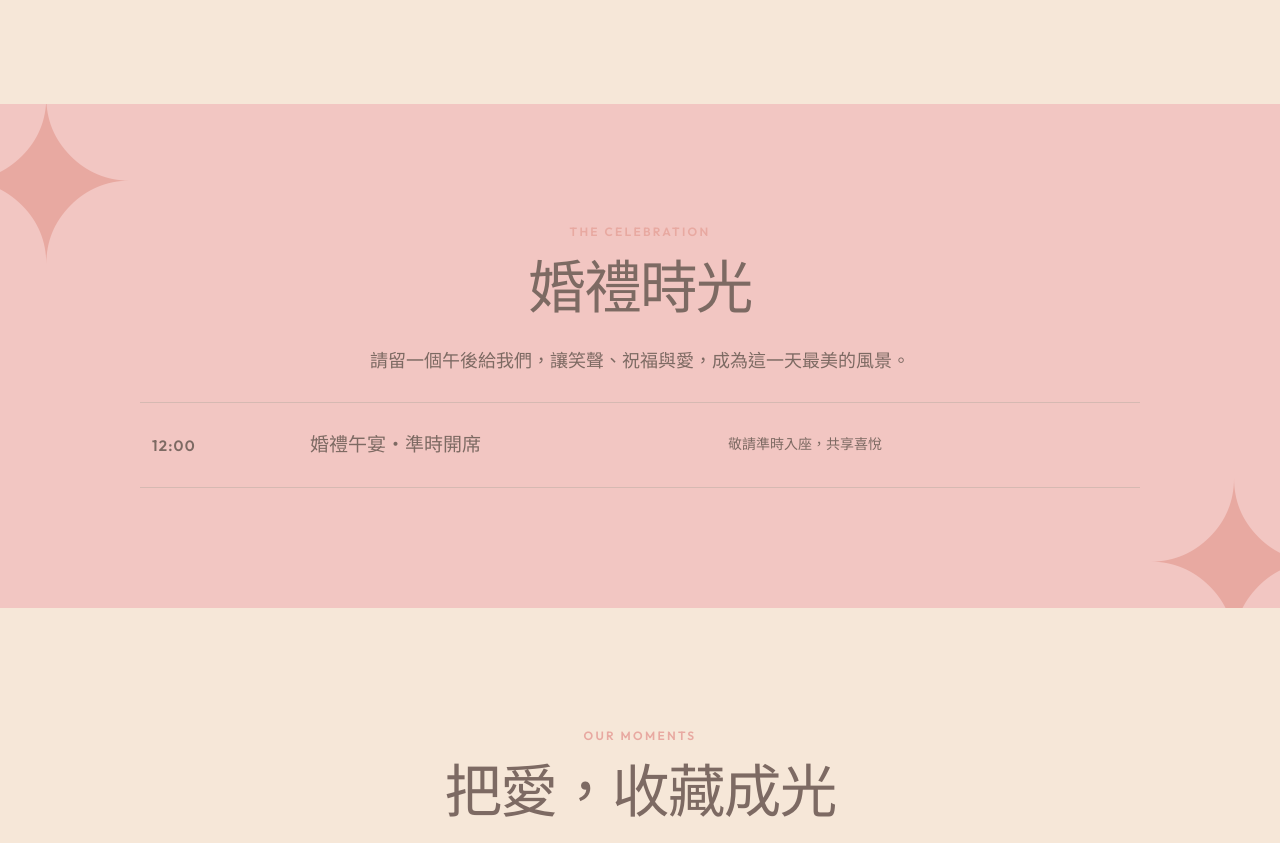
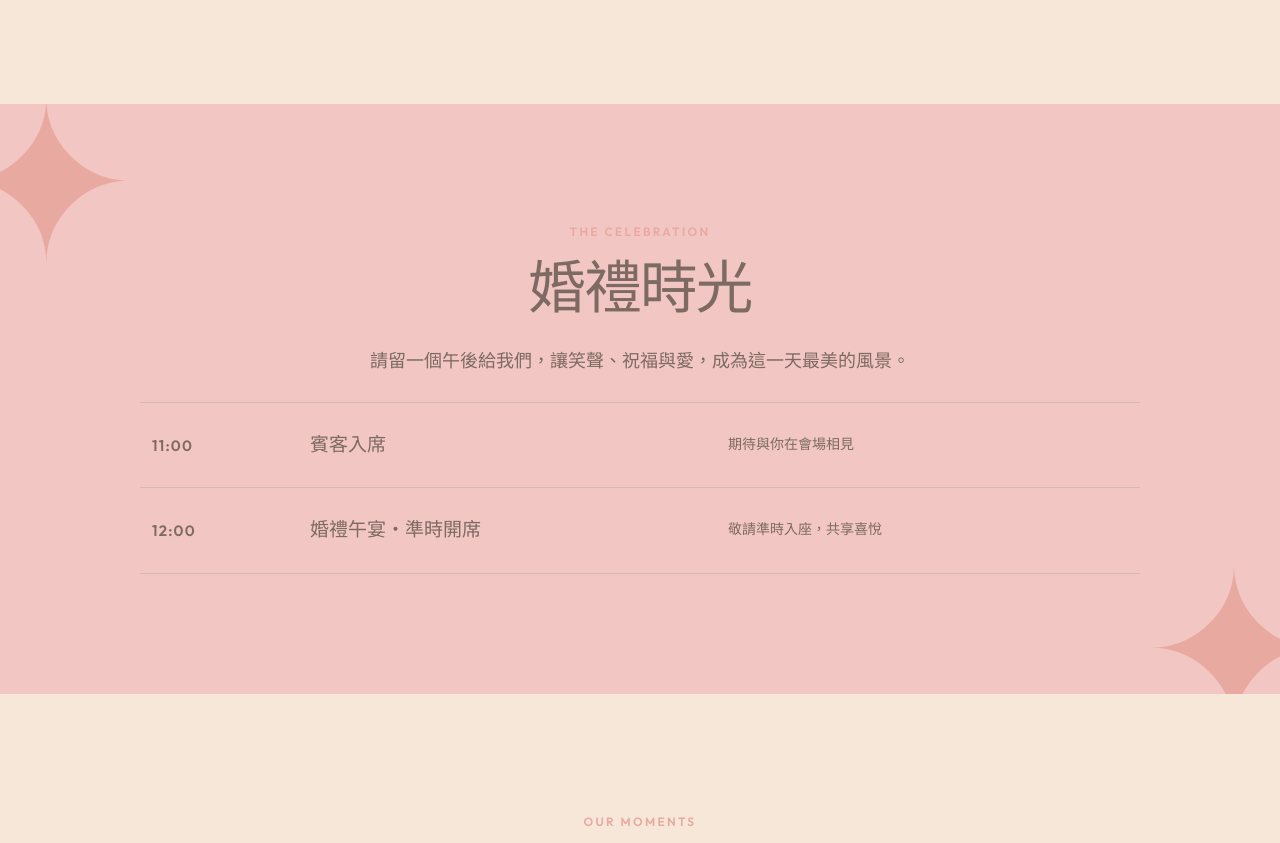
Before and after one commit to kuanlunyu/wedding-2027, a plain HTML site: page index.html in a window 1280 px wide. Shown: the part 1496-2339 px from the top of the page. Drawn offline with Linux system fonts and the light colour scheme.

Commit message:
Add files via upload

```diff
--- a/index.html
+++ b/index.html
@@ -57,7 +57,7 @@
     <main>
       <section class="hero" id="home"><div class="hero-content"><div class="eyebrow">We are getting married</div><h1>我們 <span>結婚了</span></h1><div class="date"><i></i><span>2027 . 02 . 20 · Saturday</span><i></i></div></div><a class="scroll" href="#story">向下探索</a></section>
       <section><div class="intro"><div class="intro-photo" aria-label="新人婚紗照"></div><div><div class="kicker">A note from us</div><h2>邀你，一起見證<br>我們的這一天</h2><p>在平凡而珍貴的日子裡，我們決定攜手走進人生的新篇章。真心期待與最親愛的你們相聚，分享這份喜悅與溫柔。</p><div class="signature">With love</div></div></div></section>
-      <section class="story" id="story"><div class="kicker">The celebration</div><h2>婚禮時光</h2><p>請留一個午後給我們，讓笑聲、祝福與愛，成為這一天最美的風景。</p><div class="schedule"><div class="schedule-row"><div class="time">12:00</div><div class="event">婚禮午宴・準時開席</div><div class="detail">敬請準時入座，共享喜悅</div></div></div></section>
+      <section class="story" id="story"><div class="kicker">The celebration</div><h2>婚禮時光</h2><p>請留一個午後給我們，讓笑聲、祝福與愛，成為這一天最美的風景。</p><div class="schedule"><div class="schedule-row"><div class="time">11:00</div><div class="event">賓客入席</div><div class="detail">期待與你在會場相見</div></div><div class="schedule-row"><div class="time">12:00</div><div class="event">婚禮午宴・準時開席</div><div class="detail">敬請準時入座，共享喜悅</div></div></div></section>
       <section class="gallery" id="gallery"><div class="gallery-title"><div class="kicker">Our moments</div><h2>把愛，收藏成光</h2></div><div class="gallery-grid" aria-label="新人婚紗照"></div></section>
       <section class="venue" id="venue"><iframe class="venue-map" title="淡水嘉廬地圖" src="https://www.google.com/maps?q=%E6%B7%A1%E6%B0%B4%E5%98%89%E5%BB%AC&output=embed" loading="lazy" referrerpolicy="no-referrer-when-downgrade"></iframe><div class="venue-copy"><div class="kicker">Venue & transport</div><h2>與你相見<br>在淡水河畔</h2><p>為了讓你輕鬆抵達，我們整理了場地資訊與交通建議。</p><div class="address"><strong>淡水嘉廬</strong><span>新北市淡水區中正路 382 號<br>座落於紅毛城旁</span></div><p><b>捷運：</b>捷運淡水站，接駁車資訊會於稍晚提供<br><br><b>開車：</b>場地免費停車位有限，建議提早抵達；若停車已滿，可至附近禮萊廣場付費停車（步行 5 分鐘）。</p><a class="button" href="https://www.google.com/maps/search/?api=1&query=%E6%B7%A1%E6%B0%B4%E5%98%89%E5%BB%AC" target="_blank" rel="noopener">開啟地圖導航 <span>↗</span></a></div></section>
       <section id="rsvp"><div class="rsvp"><div class="kicker">RSVP</div><h2>期待你的回覆</h2><p>請告訴我們是否能出席，讓我們為你保留最剛好的位置。</p><iframe class="form-embed" title="婚禮出席回覆表單" src="https://docs.google.com/forms/d/e/1FAIpQLSd52KPoXCFWgVvSmdE2136VgFBwt_l_039YDysOMbzxMcKj8w/viewform?usp=header">載入表單中…</iframe><div class="form-note">若表單未能顯示，請<a href="https://docs.google.com/forms/d/e/1FAIpQLSd52KPoXCFWgVvSmdE2136VgFBwt_l_039YDysOMbzxMcKj8w/viewform?usp=header" target="_blank" rel="noopener"><u>點此開啟出席回覆表單</u></a>。</div></div></section>
```
